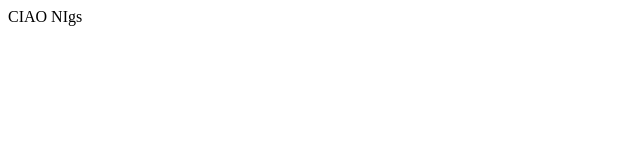
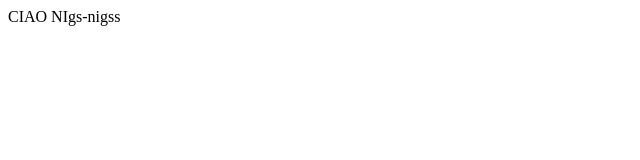
Before and after one commit to teemoisaslave/BroNTobytecrimedrive, a plain HTML site: page index.html in a window 1280 px wide. Shown: the full height of the page, 0-640 px from the left. Drawn offline with Linux system fonts and the light colour scheme.

Commit message:
seconda commit

```diff
--- a/index.html
+++ b/index.html
@@ -3,6 +3,6 @@
 
   </head>
   <body>
-    CIAO NIgs
+    CIAO NIgs-nigss
   </body>
 </html>
```
